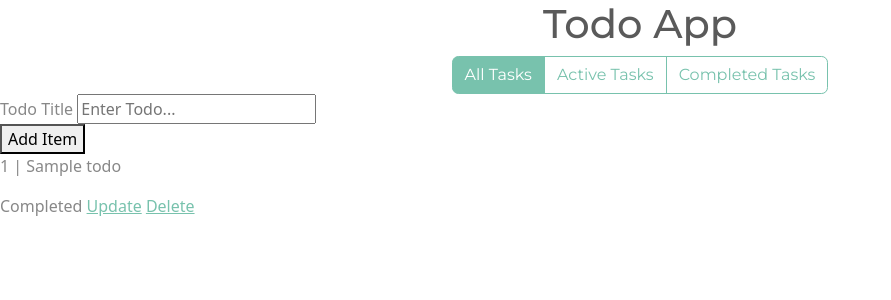
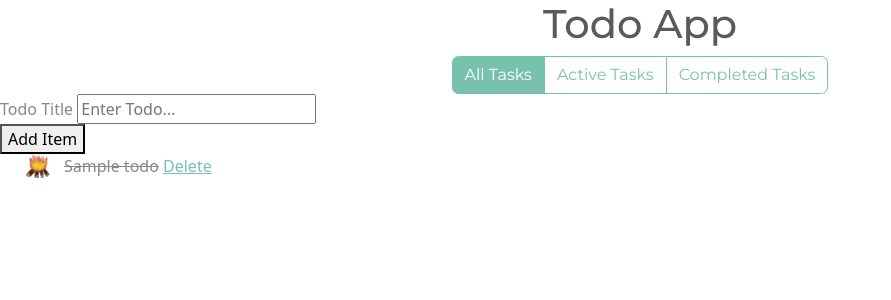
Before and after one commit to phanexyoy/cozy-todo-list, a Flask app: page / in a window 1280 px wide. Shown: the top 300 px of the page, without its empty margins (0-891 px from the left). Run offline with Flask 3, Linux system fonts and the light colour scheme; tables that the repository leaves empty hold one stand-in row (values such as "Sample post"); some libraries are stand-ins or nearby versions.

Commit message:
good checkbox buttons

```diff
--- a/static/css/nav.css
+++ b/static/css/nav.css
@@ -1,3 +1,24 @@
 li {
     display: inline;
 }
+
+.completed {
+    text-decoration: line-through;
+}
+
+.custom-checkbox {
+    display: none;
+}
+
+.custom-checkbox + .form-check-label {
+    position: relative;
+    padding-left: 40px;
+    cursor: pointer;
+    background: url('/static/images/firewood1.png') no-repeat left center;
+    background-size: 28px 28px;
+}
+
+.custom-checkbox:checked + .form-check-label {
+    background: url('/static/images/fire1.png') no-repeat left center;
+    background-size: 28px 28px;
+}
--- a/templates/base.html
+++ b/templates/base.html
@@ -15,15 +15,15 @@
         <form action="/" method="get" id="filterForm">
             <div class="btn-group" role="group" aria-label="Task Filters">
                 <input type="radio" class="btn-check" name="filter" id="all" value="all" autocomplete="off"
-                    {% if filter_val == 'all' %}checked=""{% endif %}>
+                    {% if filter_val == 'all' %}checked{% endif %}>
                 <label class="btn btn-outline-primary" for="all">All Tasks</label>
 
                 <input type="radio" class="btn-check" name="filter" id="active" value="active" autocomplete="off"
-                    {% if filter_val == 'active' %}checked=""{% endif %}>
+                    {% if filter_val == 'active' %}checked{% endif %}>
                 <label class="btn btn-outline-primary" for="active">Active Tasks</label>
 
                 <input type="radio" class="btn-check" name="filter" id="complete" value="complete" autocomplete="off"
-                    {% if filter_val == 'complete' %}checked=""{% endif %}>
+                    {% if filter_val == 'complete' %}checked{% endif %}>
                 <label class="btn btn-outline-primary" for="complete">Completed Tasks</label>
             </div>
         </form>
@@ -38,18 +38,16 @@
         </div>
     </form>
 
-
     {% for todo in todo_list %}
-        <p> {{ todo.id }} | {{ todo.title}} </p>
-
-        {% if todo.complete == False %}
-            <span>Not Completed</span>
-        {% else %}
-            <span>Completed</span>
-        {% endif %}
-
-        <a href="/update/{{ todo.id }}">Update</a>
-        <a href="/delete/{{ todo.id }}">Delete</a>
+        <div class="form-check">
+            <input class="form-check-input custom-checkbox" type="checkbox" id="todo{{ todo.id }}"
+                {% if todo.complete %}checked{% endif %}
+                onchange="window.location.href='/update/{{ todo.id }}'">
+            <label class="form-check-label {% if todo.complete %}completed{% endif %}" for="todo{{ todo.id }}">
+                {{ todo.title }}
+            </label>
+            <a href="/delete/{{ todo.id }}">Delete</a>
+        </div>
     {% endfor %}
 
     <script>
```
Also changed, not shown: app.py (+2 -13 lines).
